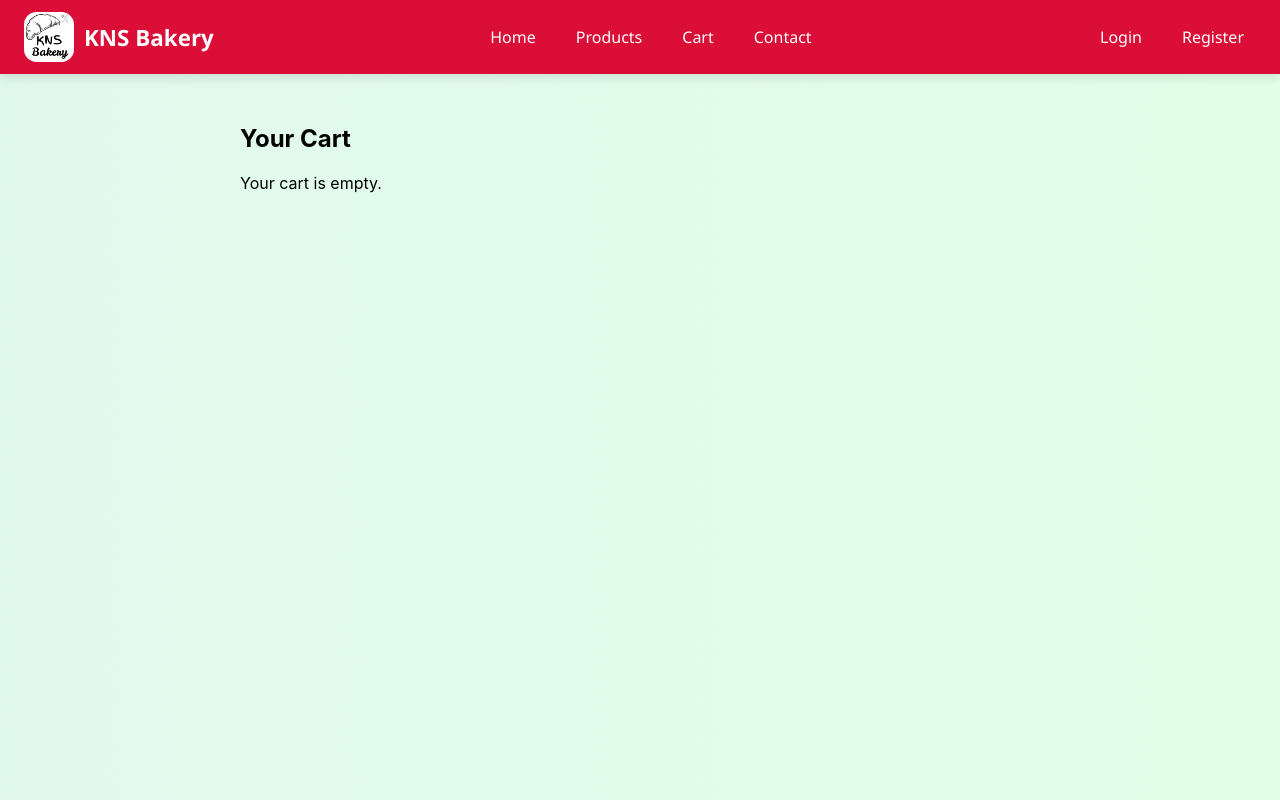
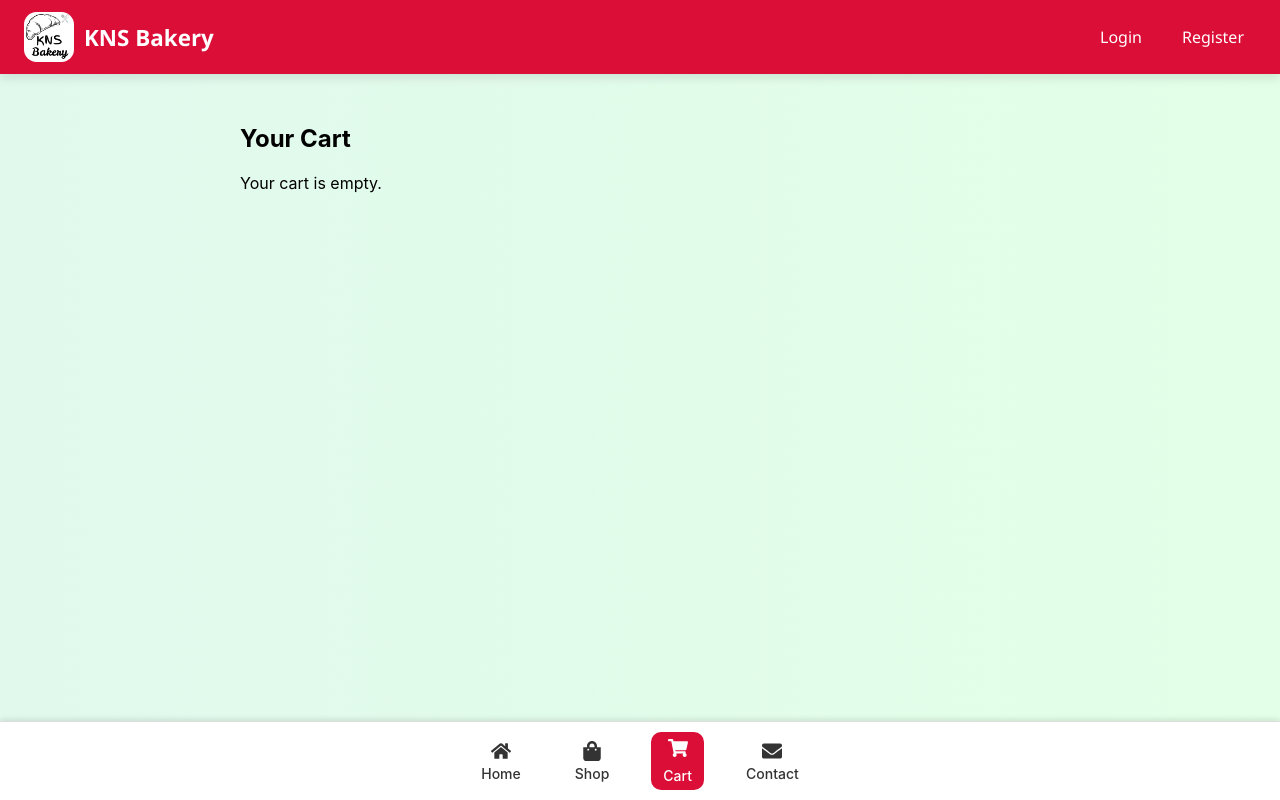
Before and after one commit to nitinsatya2520/cake-client, a React (Create React App) app: page /cart in a window 1280 px wide. Built offline with nearby package versions, Linux system fonts and the light colour scheme.

Commit message:
first commit

```diff
--- a/package.json
+++ b/package.json
@@ -12,6 +12,7 @@
     "react": "^19.1.0",
     "react-confetti": "^6.4.0",
     "react-dom": "^19.1.0",
+    "react-icons": "^5.5.0",
     "react-router-dom": "^7.6.2",
     "react-scripts": "5.0.1",
     "react-slick": "^0.30.3",
--- a/src/App.js
+++ b/src/App.js
@@ -9,12 +9,14 @@ import Navbar from "./components/Navbar";
 import { CartProvider } from "./context/CartContext"; // ✅ Import your CartProvider
 import ThankYouPage from "./pages/ThankYouPage";
 import Contact from "./pages/Contact";
+import Newnavbar from "./components/Newnavbar";
 
 function App() {
   return (
     <CartProvider> {/* ✅ Wrap your entire app here */}
       <Router>
         <Navbar />
+        <Newnavbar />
         <Routes>
           <Route path="/products" element={<Products />} />
           <Route path="/" element={<Home />} />
--- /dev/null
+++ b/src/components/CartIconWithBadge.js
@@ -0,0 +1,18 @@
+// components/CartIconWithBadge.js
+import React from "react";
+import { FaShoppingCart } from "react-icons/fa";
+import { useCart } from "../context/CartContext";
+
+function CartIconWithBadge() {
+  const { getCartCount } = useCart();
+  const count = getCartCount?.() || 0;
+
+  return (
+    <div className="cart-badge-wrapper">
+      <FaShoppingCart className="icon" />
+      {count > 0 && <span className="cart-badge">{count}</span>}
+    </div>
+  );
+}
+
+export default CartIconWithBadge;
--- a/src/components/Navbar.js
+++ b/src/components/Navbar.js
@@ -40,12 +40,7 @@ const Navbar = () => {
         <div></div>
       </div>
 
-      <div className={`navbar-links ${menuOpen ? "open" : ""}`}>
-        <Link to="/" className="navbar-link" onClick={() => setMenuOpen(false)}>Home</Link>
-        <Link to="/products" className="navbar-link" onClick={() => setMenuOpen(false)}>Products</Link>
-        <Link to="/cart" className="navbar-link" onClick={() => setMenuOpen(false)}>Cart</Link>
-        <Link to="/contact" className="navbar-link" onClick={() => setMenuOpen(false)}>Contact</Link>
-      </div>
+
 
       <div className={`navbar-auth ${menuOpen ? "open" : ""}`}>
         {isLoggedIn ? (
--- /dev/null
+++ b/src/components/Newnavbar.css
@@ -0,0 +1,127 @@
+/* FAB base styles */
+.fab {
+  position: fixed;
+  bottom: 70px;
+  right: 20px;
+  background-color: #db0e37; /* Updated */
+  color: white;
+  border: none;
+  border-radius: 50%;
+  width: 56px;
+  height: 56px;
+  display: flex;
+  align-items: center;
+  justify-content: center;
+  box-shadow: 0 4px 10px rgba(0, 0, 0, 0.2);
+  font-size: 24px;
+  z-index: 1100;
+  cursor: pointer;
+  transition: transform 0.3s ease, opacity 0.3s ease;
+  opacity: 0;
+  pointer-events: none;
+}
+
+/* FAB visible/hidden (same as before) */
+.fab-visible {
+  opacity: 1;
+  pointer-events: auto;
+  transform: translateY(0);
+}
+.fab-hidden {
+  opacity: 0;
+  pointer-events: none;
+  transform: translateY(20px);
+}
+
+/* Show FAB only on small screens */
+@media (max-width: 600px) {
+  .fab {
+    display: flex;
+  }
+}
+
+/* Navbar base */
+.newnavbar {
+  position: fixed;
+  bottom: 0;
+  left: 0;
+  width: 100%;
+  background-color: #ffffff;
+  border-top: 1px solid #ddd;
+  box-shadow: 0 -2px 5px rgba(0, 0, 0, 0.1);
+  z-index: 1000;
+  padding: 10px 0;
+  display: flex;
+  justify-content: center;
+}
+
+/* Nav link wrapper */
+.newnavbar-links {
+  display: flex;
+  gap: 30px;
+  align-items: center;
+}
+
+/* Base nav link */
+.newnavbar-link {
+  color: #333;
+  text-decoration: none;
+  font-size: 14px;
+  font-weight: 500;
+  padding: 6px 12px;
+  border-radius: 10px;
+  display: flex;
+  flex-direction: column;
+  align-items: center;
+  transition: background-color 0.3s ease, color 0.3s ease;
+}
+
+/* Icon */
+.newnavbar-link .icon {
+  font-size: 20px;
+  margin-bottom: 4px;
+}
+
+/* Hide labels on small screens */
+.label {
+  display: block;
+}
+@media (max-width: 600px) {
+  .label {
+    display: none;
+  }
+
+  .newnavbar-link .icon {
+    font-size: 24px;
+  }
+}
+
+/* Hover effect with theme color */
+.newnavbar-link:hover {
+  background-color: #db0e37;
+  color: white;
+}
+
+/* Active link highlighting with theme */
+.newnavbar-link.active {
+  background-color: #db0e37;
+  color: white;
+}
+
+
+.cart-badge-wrapper {
+  position: relative;
+  font-size: 20px;
+}
+
+.cart-badge {
+  position: absolute;
+  top: -8px;
+  right: -10px;
+  background-color: #db0e37;
+  color: white;
+  font-size: 12px;
+  padding: 2px 6px;
+  border-radius: 50%;
+  font-weight: bold;
+}
--- /dev/null
+++ b/src/components/Newnavbar.js
@@ -0,0 +1,70 @@
+import React, { useEffect, useState } from "react";
+import { Link, useLocation } from "react-router-dom";
+import {
+  FaHome,
+  FaShoppingBag,
+  FaShoppingCart,
+  FaEnvelope,
+  FaArrowUp,
+} from "react-icons/fa";
+import "./Newnavbar.css";
+import CartIconWithBadge from "./CartIconWithBadge"; // adjust path as needed
+
+function Newnavbar() {
+  const location = useLocation();
+  const [showFab, setShowFab] = useState(false);
+
+  // Handle scroll visibility
+  useEffect(() => {
+    const handleScroll = () => {
+      setShowFab(window.scrollY > 100);
+    };
+
+    window.addEventListener("scroll", handleScroll);
+    return () => window.removeEventListener("scroll", handleScroll);
+  }, []);
+
+  const handleFabClick = () => {
+    window.scrollTo({ top: 0, behavior: "smooth" });
+  };
+
+  return (
+    <>
+      <nav className="newnavbar slide-in">
+        <div className="newnavbar-links">
+          <Link to="/" className={`newnavbar-link ${location.pathname === "/" ? "active" : ""}`}>
+            <FaHome className="icon" />
+            <span className="label">Home</span>
+          </Link>
+          <Link to="/products" className={`newnavbar-link ${location.pathname === "/products" ? "active" : ""}`}>
+            <FaShoppingBag className="icon" />
+            <span className="label">Shop</span>
+          </Link>
+         <Link
+  to="/cart"
+  className={`newnavbar-link ${location.pathname === "/cart" ? "active" : ""}`}
+>
+  <CartIconWithBadge />
+  <span className="label">Cart</span>
+</Link>
+
+          <Link to="/contact" className={`newnavbar-link ${location.pathname === "/contact" ? "active" : ""}`}>
+            <FaEnvelope className="icon" />
+            <span className="label">Contact</span>
+          </Link>
+        </div>
+      </nav>
+
+      {/* FAB: visible only when showFab is true */}
+      <button
+        className={`fab ${showFab ? "fab-visible" : "fab-hidden"}`}
+        onClick={handleFabClick}
+        aria-label="Scroll to Top"
+      >
+        <FaArrowUp />
+      </button>
+    </>
+  );
+}
+
+export default Newnavbar;
--- a/src/context/CartContext.js
+++ b/src/context/CartContext.js
@@ -49,6 +49,10 @@ export const CartProvider = ({ children }) => {
 
   const clearCart = () => setCartItems([]);
 
+  // ✅ Define it inside the component where cartItems is available
+  const getCartCount = () =>
+    cartItems.reduce((total, item) => total + item.quantity, 0);
+
   return (
     <CartContext.Provider
       value={{
@@ -58,6 +62,7 @@ export const CartProvider = ({ children }) => {
         clearCart,
         increaseQuantity,
         decreaseQuantity,
+        getCartCount,
       }}
     >
       {children}
```
Also changed, not shown: 1 other file (tests, documents, lock files or other folders).
